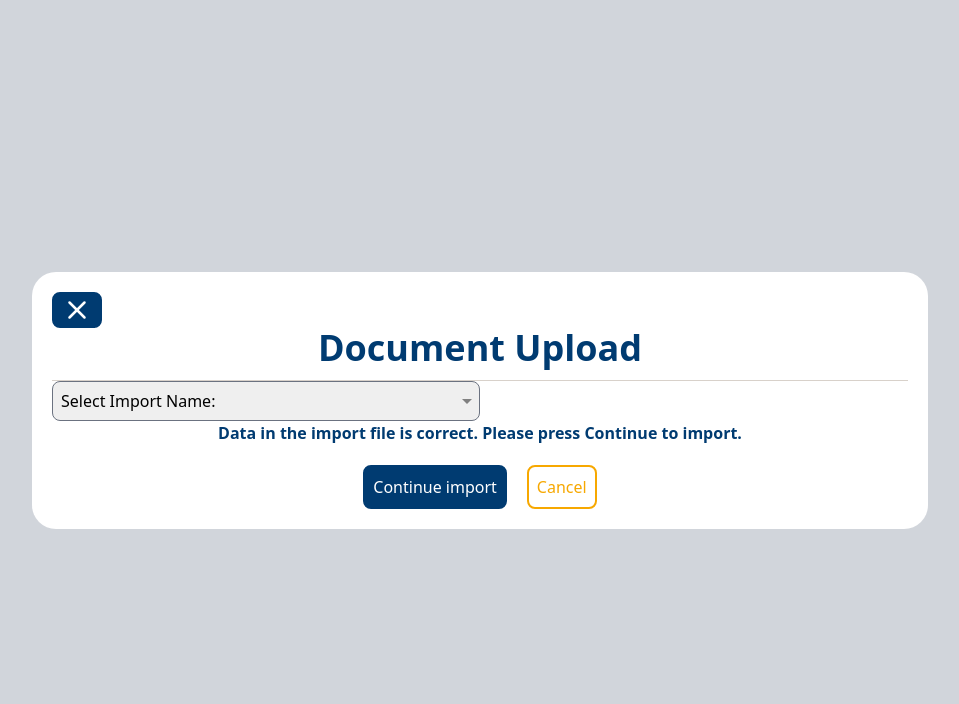
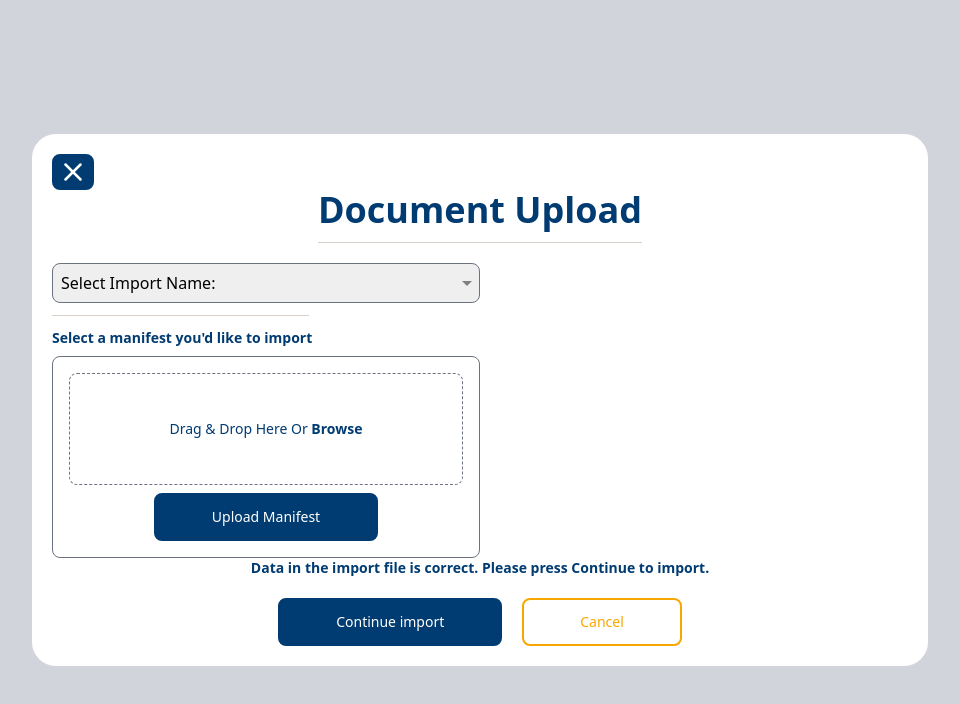
Before and after one commit to danfyfe/take-home-assignment, a Next.js app: page / in a window 1280 px wide. Shown: the top 704 px of the page, without its empty margins (160-1119 px from the left). Built offline with nearby package versions, Linux system fonts and the light colour scheme.

Commit message:
minor layout updates, start shell of drag and drop

```diff
--- a/src/components/core/Button.jsx
+++ b/src/components/core/Button.jsx
@@ -4,8 +4,8 @@ const Button = ({ className, children, onClick, inverted }) => (
       ${className ? className : ''}
       ${inverted ?
         'text-yellow-primary bg-white border-yellow-primary' :
-        'text-white bg-blue-primary border-blue-primary'}
-      rounded-lg p-2 border-2 w-fit flex justify-center items-center
+        'text-white bg-blue-primary border-blue-primary'} text-sm
+      rounded-lg px-14 py-3 border-2 w-fit flex justify-center items-center
     `}
     onClick={onClick}
   >
--- a/src/components/core/Container.jsx
+++ b/src/components/core/Container.jsx
@@ -2,7 +2,6 @@ const Container = ({ className, children }) => (
   <div
     className={`
       ${className ? className : ''}
-      w-full
     `}
   >
     {children}
--- /dev/null
+++ b/src/components/core/DragAndDrop.jsx
@@ -0,0 +1,19 @@
+import { P, Container, Button } from "@/components/core"
+
+const DragAndDrop = () => {
+  return (
+    <>
+      <P className="!text-left font-bold mb-2">Select a manifest you&apos;d like to import</P>
+      <Container className="border rounded-lg border-gray-500 p-4 flex flex-col justify-center items-center">
+        <div className="border rounded-lg border-gray-500 border-dashed h-28 w-full flex flex-col justify-center items-center">
+          <P className="text-sm">Drag & Drop Here Or <b>Browse</b></P>
+        </div>
+        <Button className="mt-2">
+          Upload Manifest
+        </Button>
+      </Container>
+    </>
+  )
+};
+
+export default DragAndDrop;
--- a/src/components/core/HR.jsx
+++ b/src/components/core/HR.jsx
@@ -3,7 +3,7 @@ const HR = ({ className }) => (
     className={`
       ${className ? className : ''}
        border-gray-primary border-1
-        w-full mt-3
+        mt-3
     `}
   />
 );
--- a/src/components/core/P.jsx
+++ b/src/components/core/P.jsx
@@ -2,7 +2,7 @@ const P = ({ className, children }) => (
   <p
     className={`
       ${className ? className : ''}
-      text-blue-primary text-center
+      text-blue-primary text-center text-sm
     `}
   >
     {children}
--- a/src/components/core/index.js
+++ b/src/components/core/index.js
@@ -5,6 +5,7 @@ import HR from "./HR";
 import Input from "./Input";
 import P from "./P";
 import Section from "./Section";
+import DragAndDrop from "./DragAndDrop";
 
 export {
   Button,
@@ -13,5 +14,6 @@ export {
   HR,
   Input,
   P,
-  Section
+  Section,
+  DragAndDrop
 };
--- a/src/components/document-upload/heading.jsx
+++ b/src/components/document-upload/heading.jsx
@@ -2,7 +2,7 @@ import { Container, H2, HR } from "@/components/core";
 
 const Heading = () => {
   return (
-    <Container className="col-span-2">
+    <Container className="col-span-2 mb-5">
       <H2>Document Upload</H2>
       <HR />
     </Container>
--- a/src/components/document-upload/index.jsx
+++ b/src/components/document-upload/index.jsx
@@ -1,4 +1,4 @@
-import { Section, Button, Container, H2, HR, P } from "@/components/core";
+import { Section, Button, Container, H2, HR, P, DragAndDrop } from "@/components/core";
 import Heading from "./heading";
 import Image from "next/image";
 import Submit from "./submit";
@@ -9,19 +9,21 @@ const DocumentUpload = () => {
   return (
     <Section className="grid grid-cols-2 justify-items-center p-5">
 
-          <Button className="col-start-1 justify-self-start h-9 w-9 p-1">
+          <Button className="col-start-1 justify-self-start h-9 w-9 !p-1">
             <Image height={30} width={30} src="/close-button.svg" alt="Close button" />
           </Button>
 
           <Heading />
 
 
-          <Container className="col-start-1">
+          <Container className="w-full col-start-1">
             <Select label="" options={SelectOptions}/>
+            <HR className="w-3/5 my-3" />
+            <DragAndDrop />
           </Container>
 
 
-          <Container className="col-start-2">
+          <Container className="w-full col-start-2">
 
           </Container>
 
--- a/src/components/document-upload/submit.jsx
+++ b/src/components/document-upload/submit.jsx
@@ -6,11 +6,11 @@ const Submit = () => {
     <P className="font-bold mb-5">
       Data in the import file is correct. Please press Continue to import.
     </P>
-    <Container className="flex justify-center items-center">
+    <Container className="flex flex-col md:flex-row justify-center items-center">
       <Button>
         Continue import
       </Button>
-      <Button inverted className="ml-5">
+      <Button inverted className="mt-3 md:ml-5 md:mt-0">
         Cancel
       </Button>
     </Container>
```
